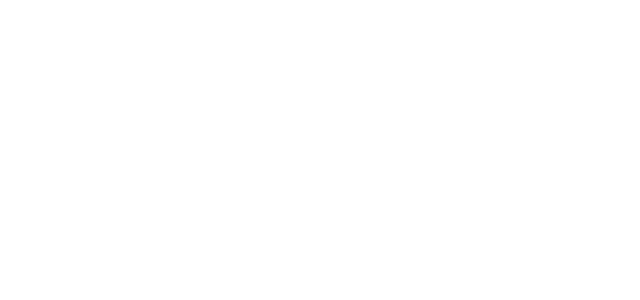
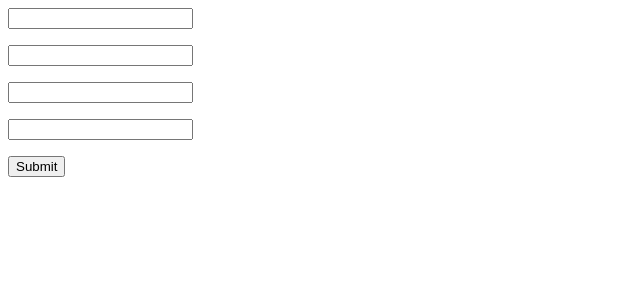
Before and after one commit to geheim79/FRONT_END_ADVANCE, a React (Vite) app: page / in a window 1280 px wide. Shown: the top 300 px of the page, without its empty margins (0-640 px from the left). Built offline with nearby package versions, Linux system fonts and the light colour scheme.

Commit message:
first edition

```diff
--- a/package.json
+++ b/package.json
@@ -10,8 +10,12 @@
     "preview": "vite preview"
   },
   "dependencies": {
+    "@hookform/resolvers": "^5.4.0",
+    "antd": "^6.5.1",
     "react": "^19.2.6",
-    "react-dom": "^19.2.6"
+    "react-dom": "^19.2.6",
+    "react-hook-form": "^7.81.0",
+    "yup": "^1.7.1"
   },
   "devDependencies": {
     "@eslint/js": "^10.0.1",
--- a/src/App.jsx
+++ b/src/App.jsx
@@ -1,12 +1,14 @@
 
+import TemplateSix from "./components/TemplateSix"
+import './App.css'
 
-import './App.css'
 
 function App() {
 
 
   return (
     <>
+    <TemplateSix/>
 
     </>
   )
--- /dev/null
+++ b/src/components/TemplateSix.jsx
@@ -0,0 +1,44 @@
+import { useForm } from "react-hook-form";
+import { yupResolver } from "@hookform/resolvers/yup";
+import * as yup from "yup";
+
+// вызов yup
+const schema = yup
+  // задания создания обьекта с полями firstName и age
+  //  а также с заданными парамтерами для этих полей
+  .object({
+    ownerName: yup.string().required().min(2),
+    ownerEmail: yup.string().email().required(),
+    ownerPass: yup.string().required().min(8),
+    submitPass: yup.string().required().oneOf([yup.ref('ownerPass')], 'Пароль не совпадает, проверьте правильность.'),
+  })
+  .required();
+
+export default function App() {
+  const {
+    register,
+    handleSubmit,
+    formState: { errors },
+  } = useForm({
+    resolver: yupResolver(schema),
+  });
+  const onSubmit = (data) => console.log(data);
+
+  return (
+    <form onSubmit={handleSubmit(onSubmit)}>
+      <input {...register("ownerName")} />
+      <p>{errors.ownerName?.message}</p>
+
+      <input {...register("ownerEmail")} />
+      <p>{errors.ownerEmail?.message}</p>
+
+      <input {...register("ownerPass")} />
+      <p>{errors.ownerPass?.message}</p>
+
+      <input {...register("submitPass")} />
+      <p>{errors.submitPass?.message}</p>
+
+      <input type="submit" />
+    </form>
+  );
+}
```
Also changed, not shown: 1 other file (tests, documents, lock files or other folders).
